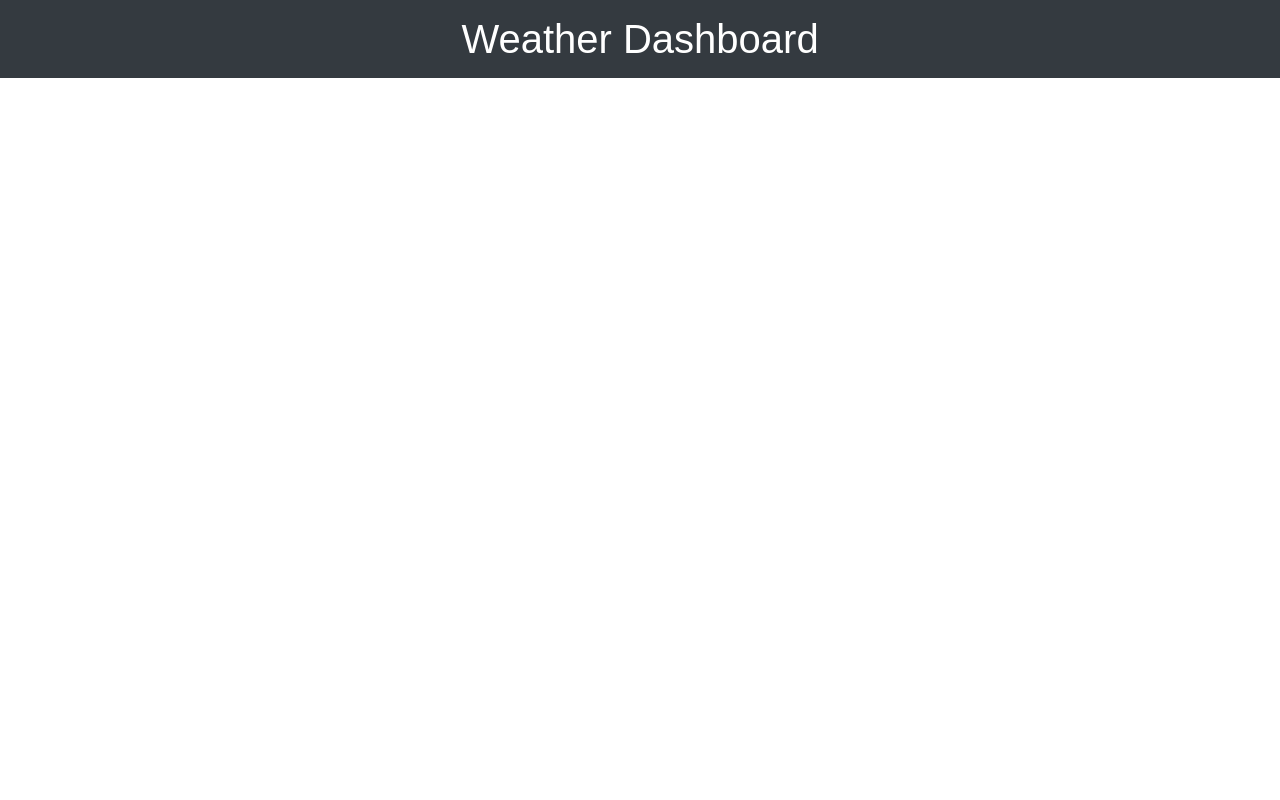
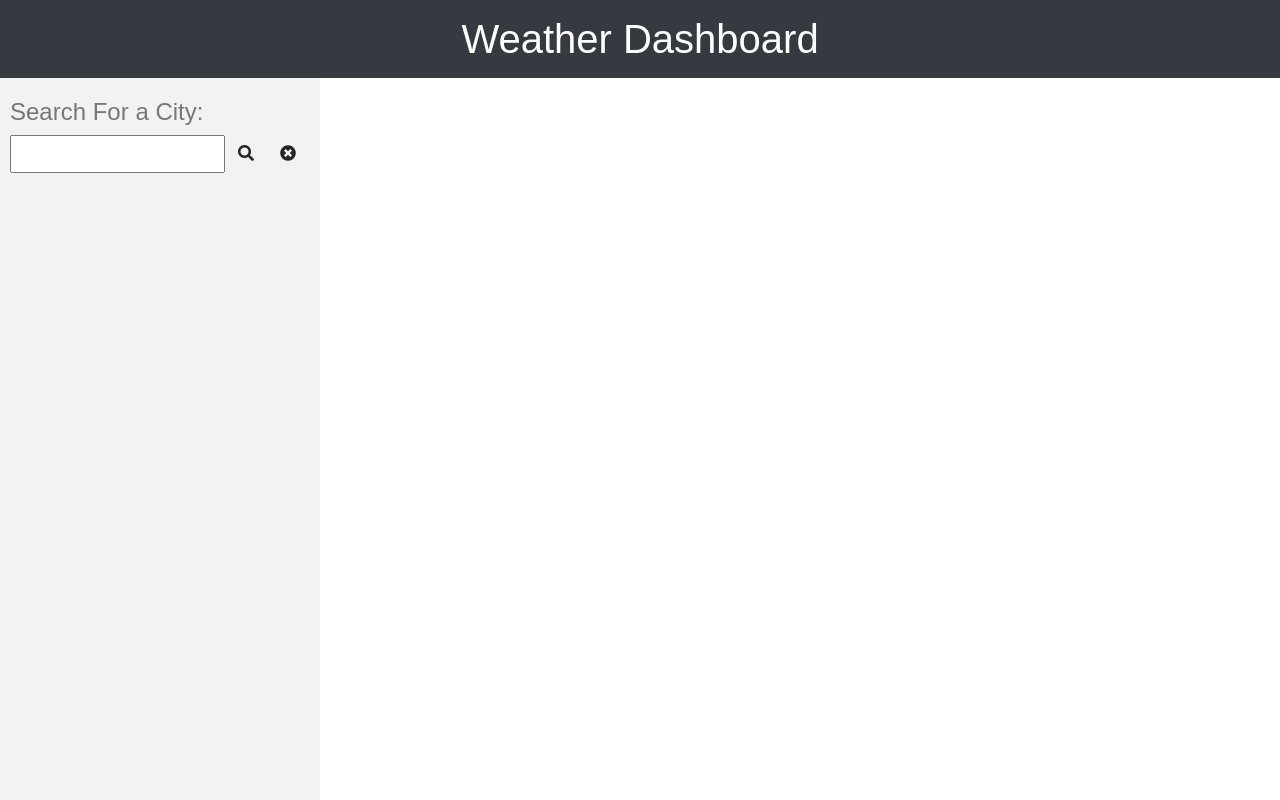
Before and after one commit to CodingwithJess/weather-dashboard, a plain HTML site: page index.html in a window 1280 px wide. Drawn offline with nearby package versions, Linux system fonts and the light colour scheme.

Commit message:
styling for search panel added

```diff
--- a/Assets/style.css
+++ b/Assets/style.css
@@ -20,3 +20,26 @@ body{
 h1,h2,h3,h4{
 margin:0;
 }
+
+.wrapper{
+  align-items: stretch;
+
+}
+#inputGroup{
+  display:flex;
+  justify-content:stretch;
+  align-content: stretch;
+  flex-wrap: wrap-reverse;
+}
+#searchPanel{
+  padding: 10px 10px 0 10px;
+  width: 320px;
+  margin-bottom:0;
+  background-color: rgb(242, 242, 242);
+  height: 100%;
+  position: fixed;
+  z-index: 1;
+  overflow-x: hidden;
+  padding-top: 20px;
+  top:78px;
+}
```
